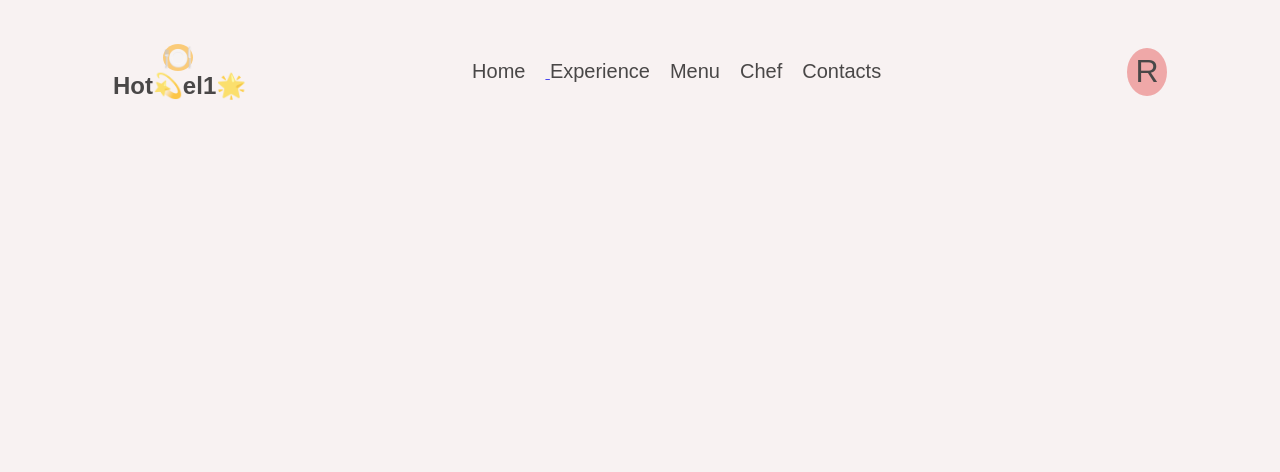
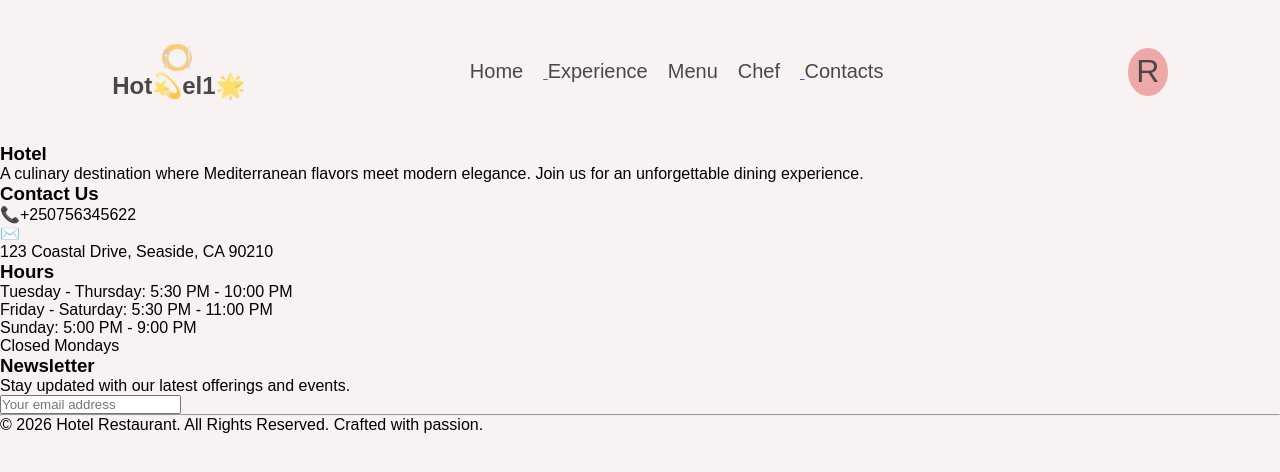
Before and after one commit to Melanie1-1dev/Hotel, a React (Vite) app: page /footer in a window 1280 px wide. Shown: the top 472 px of the page. Built offline with nearby package versions, Linux system fonts and the light colour scheme.

Commit message:
Added an other page

```diff
--- a/src/App.jsx
+++ b/src/App.jsx
@@ -4,6 +4,9 @@ import Navbar from './Components/Navbar/Navbar'
 import Home from './Components/Home/Home'
 import ChefPage from './Components/ChefPage/ChefPage'
 import ExplorePage from './Components/ExplorePage/ExplorePage'
+import AddOrder from './Components/AddOrder/AddOrder'
+import Footer from './Components/Footer/Footer'
+
 
 const App = () => {
   return (
@@ -14,6 +17,8 @@ const App = () => {
         <Route path='/' element={<Home />} />
         <Route path='/chef' element={<ChefPage />} />
         <Route path='/explore' element={<ExplorePage />} />
+        <Route path='/add-order' element={<AddOrder />} />
+        <Route path='/footer' element={<Footer />} />
       </Routes>
 
     </div>
--- /dev/null
+++ b/src/Components/AddOrder/AddOrder.jsx
@@ -0,0 +1,26 @@
+import React from 'react'
+import './AddOrder.css'
+
+
+const AddOrder = () => {
+  return (
+    <div className='add-order-container'>
+        <div className="content-in">
+            <h4>JOIN US</h4>
+            <h1>Reserve Your Table</h1>
+
+            <p>Experience the finest in coastal Mediterranean
+                cuisine. We recommend booking in advance.</p>
+
+
+
+        </div>
+
+        <div className="form-to-fill-in">
+        </div>
+
+    </div>
+  )
+}
+
+export default AddOrder
--- /dev/null
+++ b/src/Components/Footer/Footer.jsx
@@ -0,0 +1,48 @@
+import React from 'react'
+import './Footer.css'
+
+const Footer = () => {
+  return (
+    <div className='footer-in'>
+        <div className="first-in">
+            <h3>Hotel</h3>
+            <p>A culinary destination where Mediterranean flavors meet modern elegance.
+                 Join us for an unforgettable dining experience.</p>
+        </div>
+
+        <div className="second-in">
+            <h3>Contact Us</h3>
+        <p>📞+250756345622</p>
+        <p>✉️</p>
+        <p>123 Coastal Drive, Seaside, CA 90210</p>
+        </div>
+
+        <div className='third-in'>
+            <h3>Hours</h3>
+            <p>Tuesday - Thursday: 5:30 PM - 10:00 PM
+
+           </p>
+            <p>Friday - Saturday: 5:30 PM - 11:00 PM</p>
+            <p>Sunday: 5:00 PM - 9:00 PM</p>
+            <p>Closed Mondays</p>
+
+        </div>
+
+        <div className="fouth-in">
+            <h3>Newsletter</h3>
+            <p>Stay updated with our latest offerings and events.</p>
+            <input type="text" placeholder='Your email address'/>
+        </div>
+
+        <div className="fifth">
+            <hr />
+
+            &copy; 2026 Hotel Restaurant. All Rights Reserved. Crafted with passion.
+
+        </div>
+
+    </div>
+  )
+}
+
+export default Footer
--- a/src/Components/Navbar/Navbar.jsx
+++ b/src/Components/Navbar/Navbar.jsx
@@ -18,9 +18,9 @@ const Navbar = () => {
          <ul className="nav-links">
        <Link to="/"> <li><a>Home</a></li></Link>
        <Link to="/explore"> <li><a>Experience</a></li></Link>
-            <li><a href="#">Menu</a></li>
+        <Link to="/menu"><li><a>Menu</a></li></Link>
        <Link to="/chef"><li><a>Chef</a></li></Link>
-            <li><a href="#">Contacts</a></li>
+         <Link to="/contacts">        <li><a>Contacts</a></li></Link>
           </ul>
 
           <div className="user-account-info">
```
Also changed, not shown: src/Components/AddOrder/AddOrder.css (added), src/Components/Footer/Footer.css (added).
